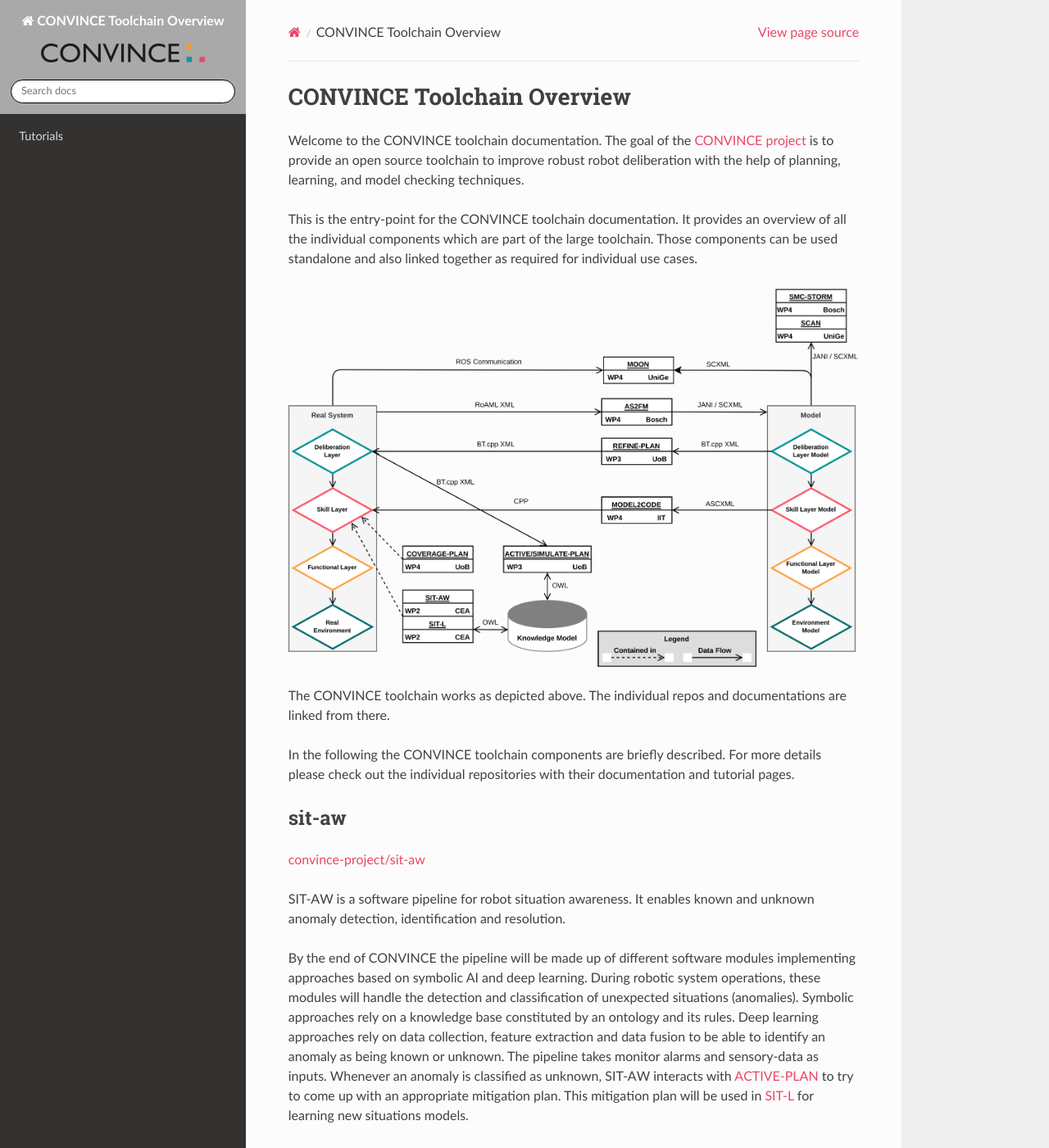
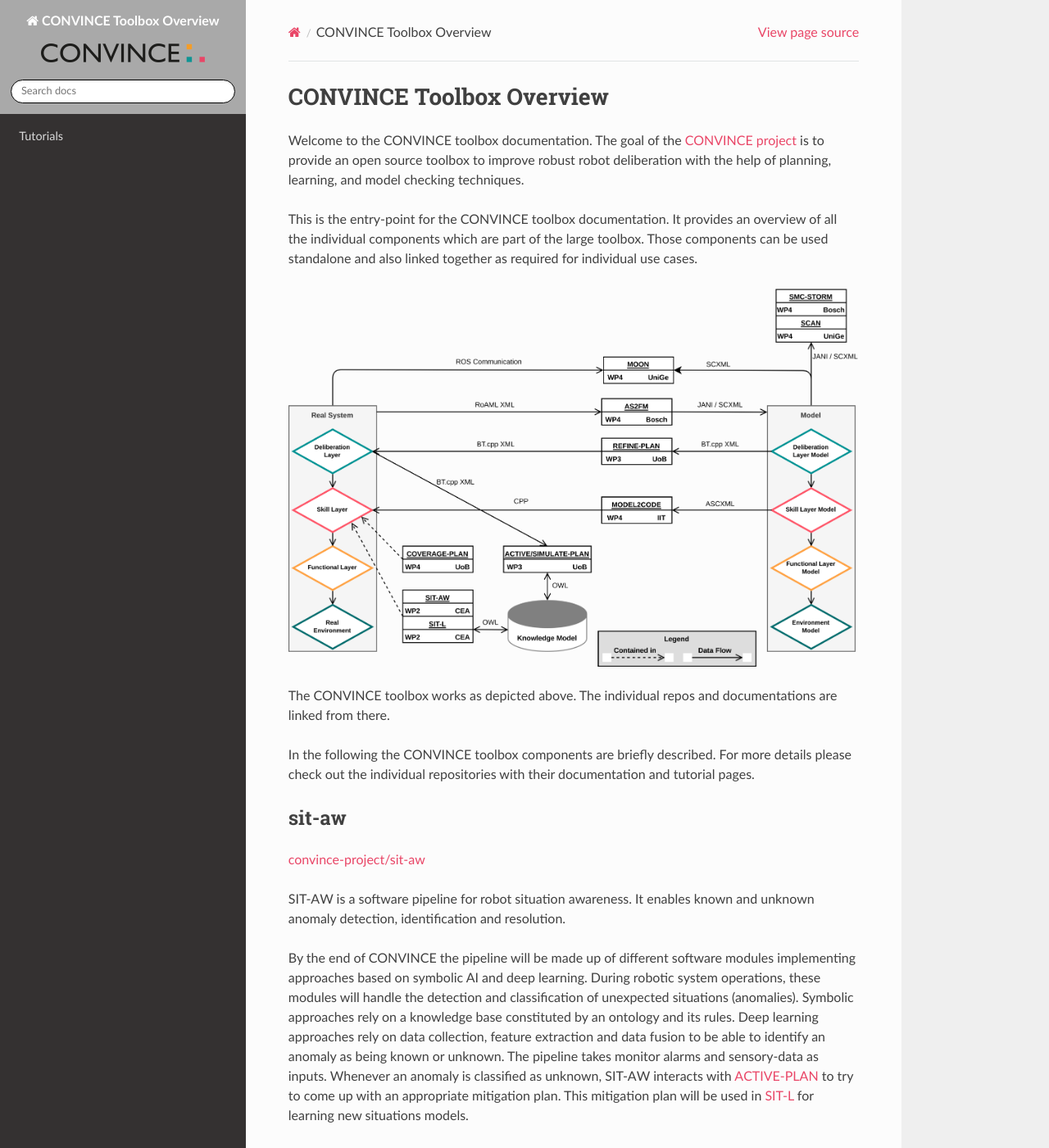
Before and after one commit to convince-project/overview, a Sphinx documentation site: the page built from docs/source/index.rst, in a window 1280 px wide and 1400 px high. Shown: the whole window at 82% size. Built offline with Sphinx 7.4.7 and the Read the Docs theme 3.1.0, drawn with Linux system fonts in a browser that asks for light colours.

Commit message:
chain --> box
Signed-off-by: Christian Henkel <christian.henkel2@de.bosch.com>

```diff
--- a/docs/source/conf.py
+++ b/docs/source/conf.py
@@ -2,7 +2,7 @@
 
 # -- Project information
 
-project = 'CONVINCE Toolchain Overview'
+project = 'CONVINCE Toolbox Overview'
 copyright = '2024'
 author = 'CONVINCE Consortium'
 
--- a/docs/source/index.rst
+++ b/docs/source/index.rst
@@ -1,21 +1,21 @@
-CONVINCE Toolchain Overview
+CONVINCE Toolbox Overview
 ===========================
 
 
-Welcome to the CONVINCE toolchain documentation.
-The goal of the `CONVINCE project <https://convince-project.eu/>`_ is to provide an open source toolchain to improve robust robot deliberation with the help of planning, learning, and model checking techniques.
+Welcome to the CONVINCE toolbox documentation.
+The goal of the `CONVINCE project <https://convince-project.eu/>`_ is to provide an open source toolbox to improve robust robot deliberation with the help of planning, learning, and model checking techniques.
 
-This is the entry-point for the CONVINCE toolchain documentation. It provides an overview of all the individual components which are part of the large toolchain. Those components can be used standalone and also linked together as required for individual use cases.
+This is the entry-point for the CONVINCE toolbox documentation. It provides an overview of all the individual components which are part of the large toolbox. Those components can be used standalone and also linked together as required for individual use cases.
 
 .. .. uml::  overview.plantuml
-..    :caption: CONVINCE Toolchain Overview
-..    :alt: CONVINCE Toolchain Overview
+..    :caption: CONVINCE Toolbox Overview
+..    :alt: CONVINCE Toolbox Overview
 
 .. image:: overview.drawio.png
 
-The CONVINCE toolchain works as depicted above. The individual repos and documentations are linked from there.
+The CONVINCE toolbox works as depicted above. The individual repos and documentations are linked from there.
 
-In the following the CONVINCE toolchain components are briefly described. For more details please check out the individual repositories with their documentation and tutorial pages.
+In the following the CONVINCE toolbox components are briefly described. For more details please check out the individual repositories with their documentation and tutorial pages.
 
 
 sit-aw
```
Also changed, not shown: README.md (+4 -4 lines), docs/README.md.
